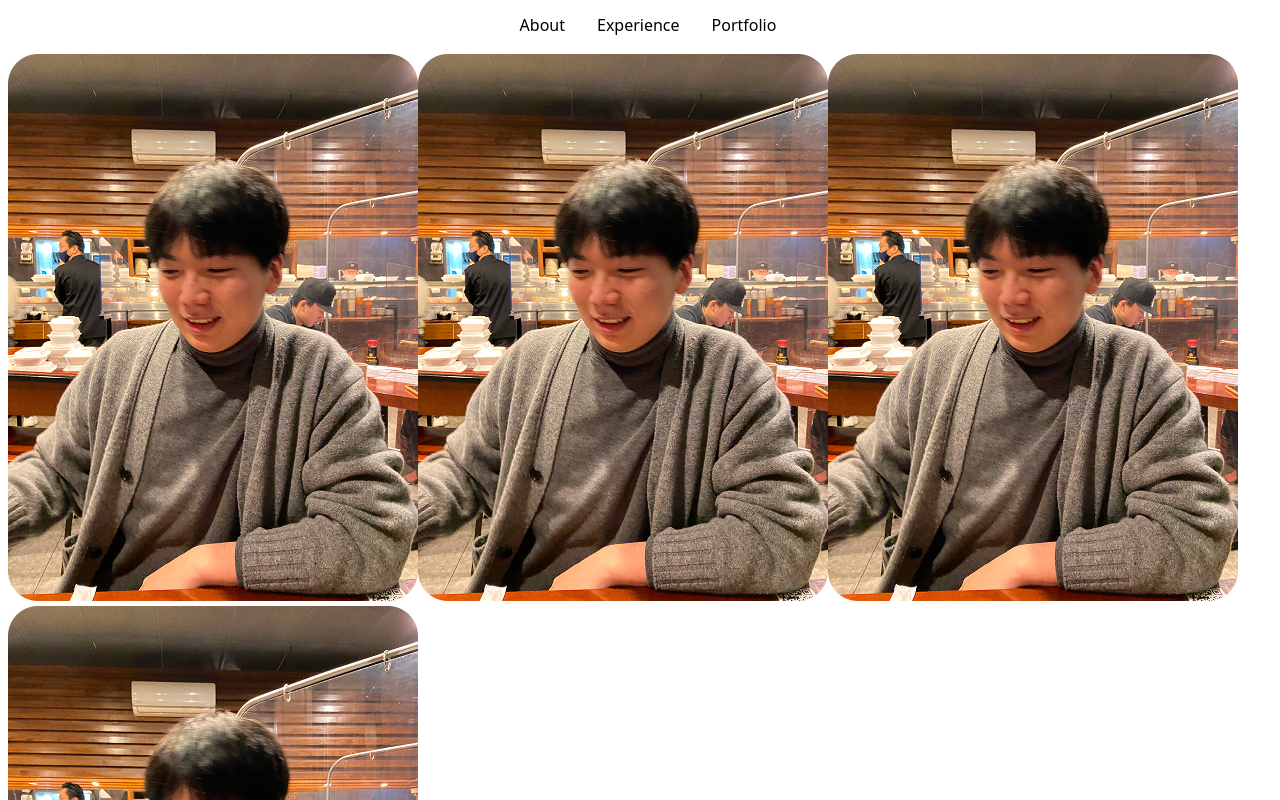
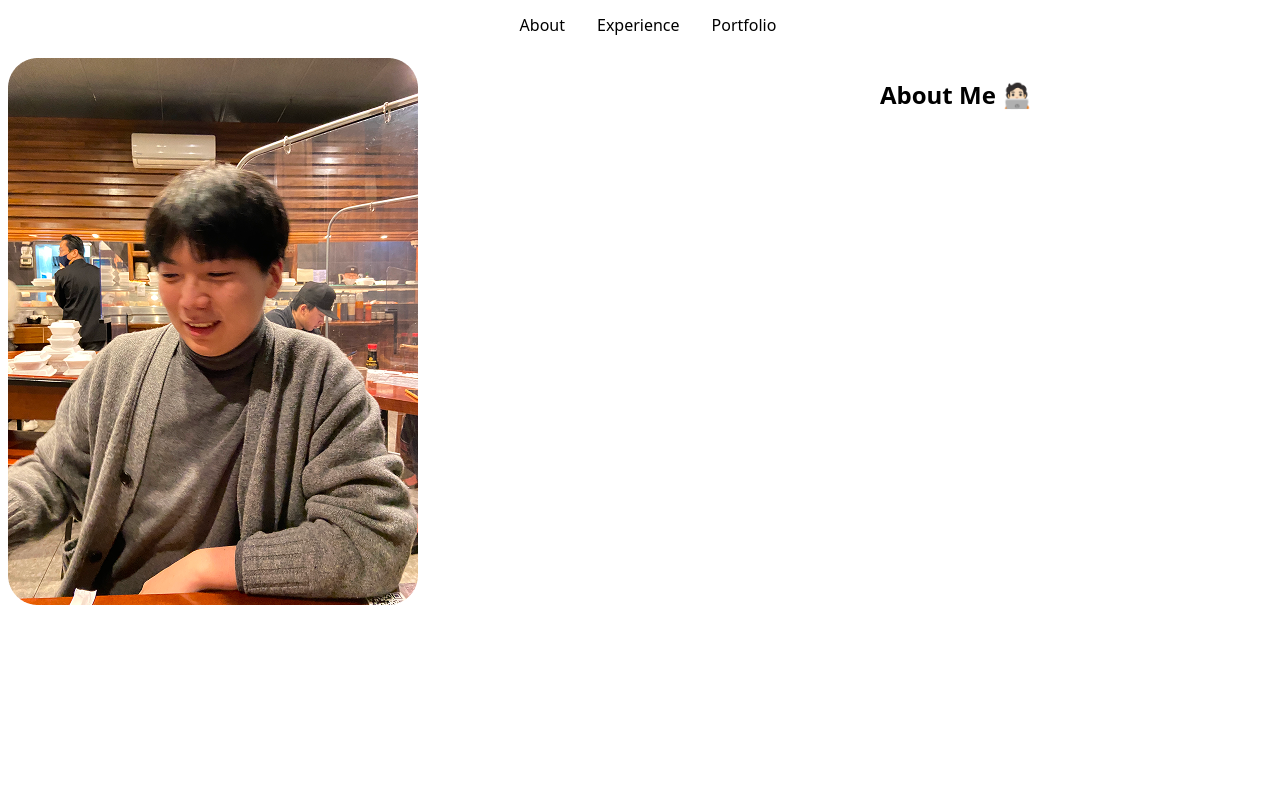
Before and after one commit to euidml/euidml.github.io, a React (Create React App) app: page / in a window 1280 px wide. Shown: the top 800 px of the page. Built offline with nearby package versions, Linux system fonts and the light colour scheme.

Commit message:
added suitable margin/padding in About Me #8

```diff
--- /dev/null
+++ b/src/About/About.css
@@ -0,0 +1,13 @@
+#about_me {
+    padding-top: 50px;
+    width: 100%; /* Full width */
+    display: flex;
+}
+#profile_picture {
+    width: 50%;
+}
+#biography {
+    width: 50%;
+    display: flex;
+    justify-content: center;
+}
--- a/src/About/About.js
+++ b/src/About/About.js
@@ -0,0 +1,22 @@
+import { useEffect, useState } from "react";
+import profile from "../images/profile.png";
+import './About.css';
+
+
+
+function About(){
+    return(
+        <>
+            <div id="about_me">
+                <div id="profile_picture">
+                    <img src={profile} />
+                </div>
+                <div id="biography">
+                    <h2> About Me 🧑🏻‍💻 </h2>
+                </div>
+            </div>
+        </>
+    );
+}
+
+export default About;
--- a/src/App.js
+++ b/src/App.js
@@ -1,18 +1,15 @@
 // import logo from './logo.svg';
-import edward from "./images/Edward.png";
 import "./App.css";
 import NavBar from "./Navbar/Navbar";
+import About from "./About/About";
+
+
+
 function App() {
   return (
     <>
       <NavBar/>
-      <div className="App">
-        <p className="description">Hi this is Sabriana</p>
-        <img src={edward} />
-        <img src={edward} />
-        <img src={edward} />
-        <img src={edward} />
-      </div>
+      <About/>
     </>
   );
 }
```
Also changed, not shown: src/images/profile.png (renamed from src/images/Edward.png).
